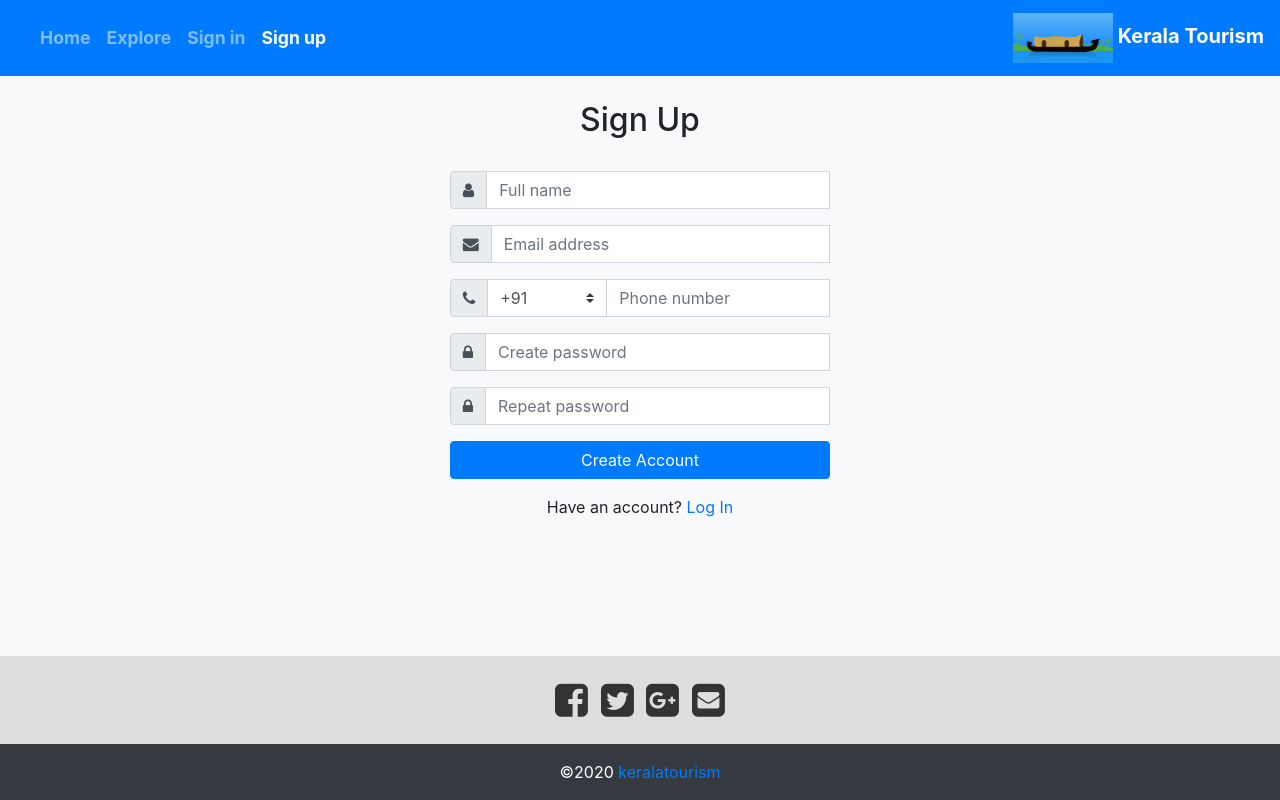
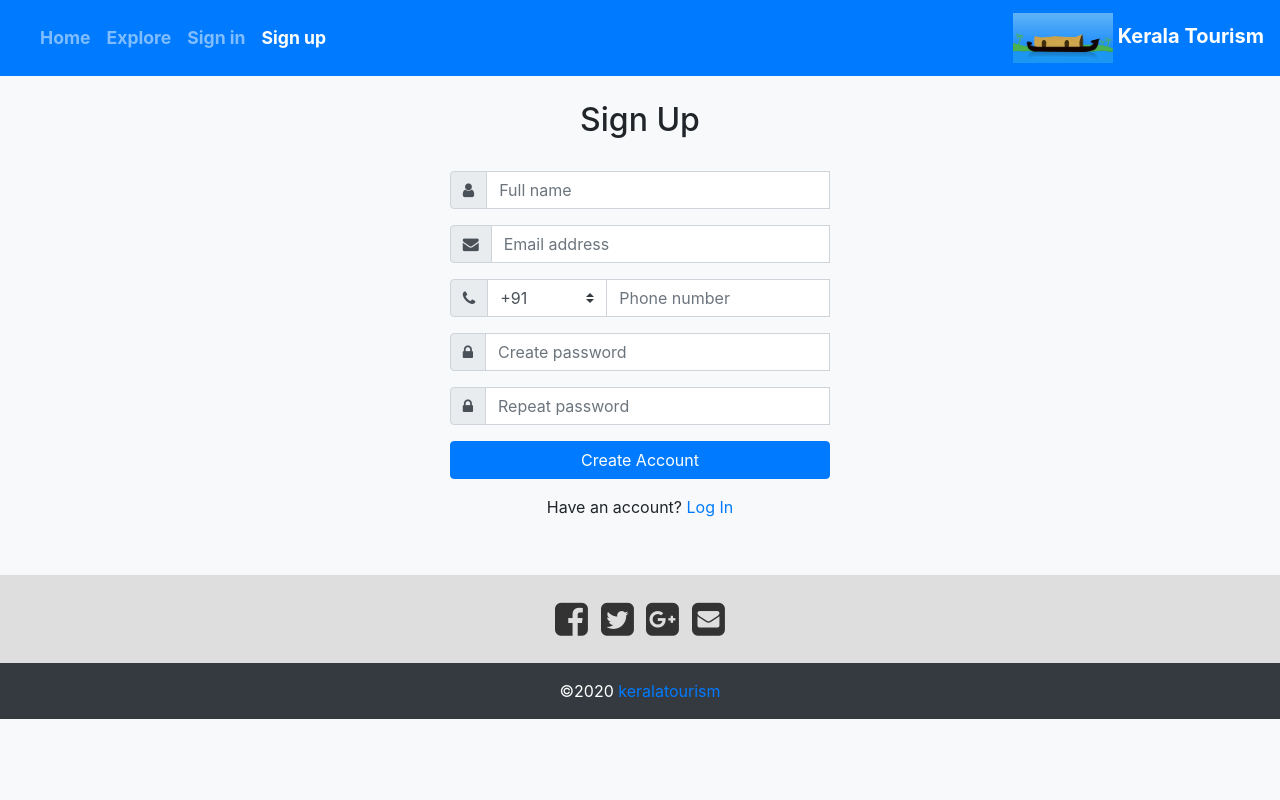
Before and after one commit to vivekappu/kerala_tourism_website, a plain HTML site: page signup.html in a window 1280 px wide. Drawn offline with nearby package versions, Linux system fonts and the light colour scheme.

Commit message:
few changes

```diff
--- a/signup.css
+++ b/signup.css
@@ -75,11 +75,10 @@ form{
      background-color: #FF9494;
 
  }
-footer{
-    position:absolute;
-    width:100%;
-    bottom:0;
-}
+ form{
+     margin-bottom:40px;
+ }
+
 #password-strength-text{
 
     font-size: 1.3em;
--- a/signup.html
+++ b/signup.html
@@ -106,7 +106,8 @@
 <!--/ signup form-->
 
 <!-- Footer -->
-<footer class=>
+
+<footer >
 <section id="lab_social_icon_footer">
 
   <div class="container">
@@ -124,6 +125,7 @@
     </div>
     <!-- Copyright -->
   </footer>
+
 <!-- Footer -->
 
 <!-- bootstrap js -->
```
Also changed, not shown: signin.html (+7 -1 lines).
